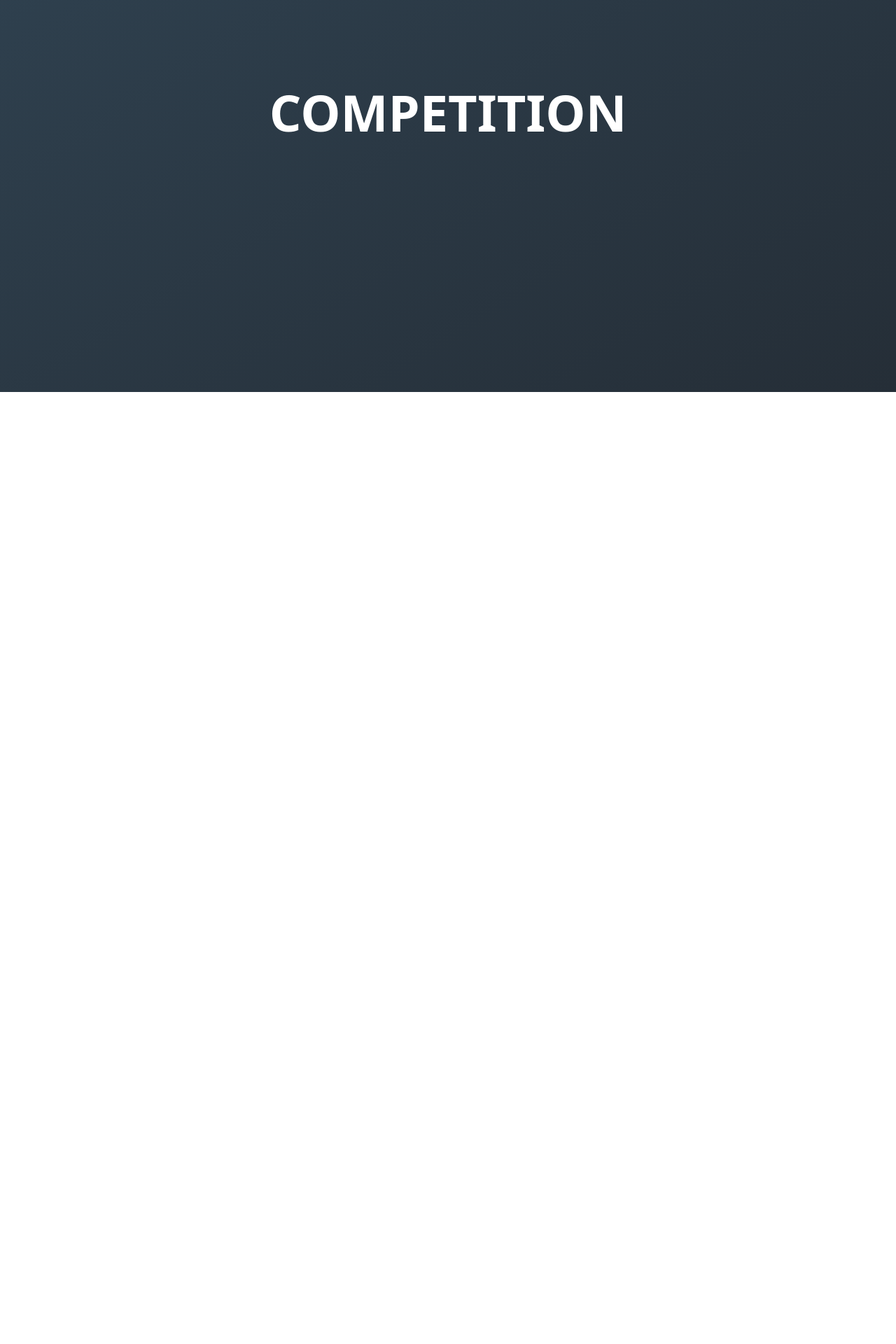
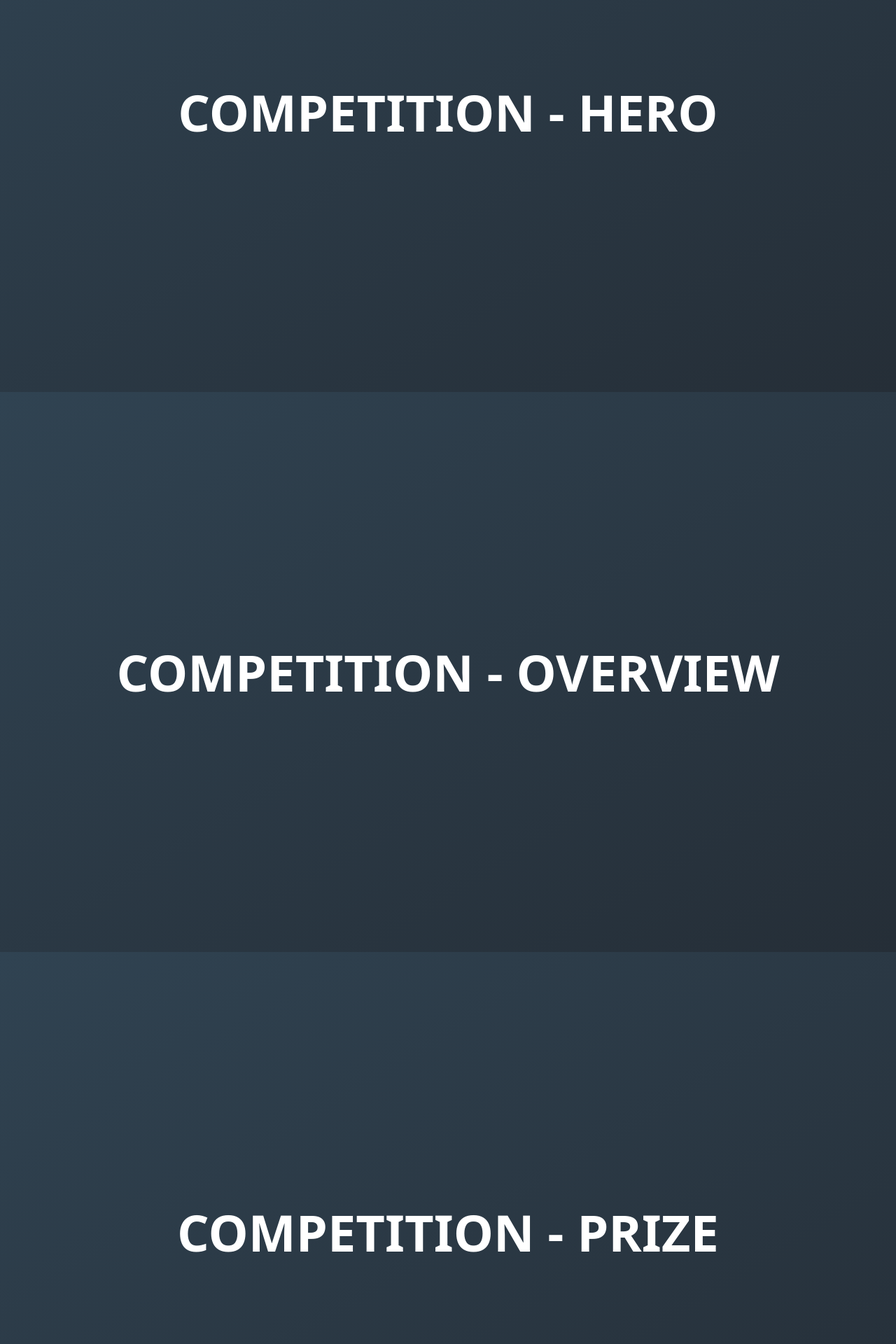
Before and after one commit to Harmerz/nescougm, a Next.js app: page /competition in a window 1280 px wide. Shown: the part 240-2160 px from the top of the page at 70% size. Before the commit the page ends 800 px from the top, so only its background shows below. Built offline with nearby package versions, Linux system fonts and the light colour scheme.

Commit message:
feat : competition page components

```diff
--- /dev/null
+++ b/components/pages/competition/HeroCompetition.js
@@ -0,0 +1,7 @@
+export function HeroCompetition() {
+  return (
+    <div className="justify-center bg-gradient-to-br from-bg-00 to-bg-01 h-[100vh] flex items-center">
+      <div className="text-7xl font-bold uppercase text-white">Competition - Hero</div>
+    </div>
+  )
+}
--- /dev/null
+++ b/components/pages/competition/Overview.js
@@ -0,0 +1,7 @@
+export function Overview() {
+  return (
+    <div className="justify-center bg-gradient-to-br from-bg-00 to-bg-01 h-[100vh] flex items-center">
+      <div className="text-7xl font-bold uppercase text-white">Competition - Overview</div>
+    </div>
+  )
+}
--- /dev/null
+++ b/components/pages/competition/Prize.js
@@ -0,0 +1,7 @@
+export function Prize() {
+  return (
+    <div className="justify-center bg-gradient-to-br from-bg-00 to-bg-01 h-[100vh] flex items-center">
+      <div className="text-7xl font-bold uppercase text-white">Competition - Prize</div>
+    </div>
+  )
+}
--- /dev/null
+++ b/components/pages/competition/Timeline.js
@@ -0,0 +1,7 @@
+export function Timeline() {
+  return (
+    <div className="justify-center bg-gradient-to-br from-bg-00 to-bg-01 h-[100vh] flex items-center">
+      <div className="text-7xl font-bold uppercase text-white">Competition - Timeline</div>
+    </div>
+  )
+}
--- /dev/null
+++ b/components/pages/competition/index.js
@@ -0,0 +1,4 @@
+export * from './HeroCompetition'
+export * from './Overview'
+export * from './Prize'
+export * from './Timeline'
--- a/pages/competition.js
+++ b/pages/competition.js
@@ -1,13 +1,20 @@
 import { BackToTop } from '../components/element/BackToTop'
-import { DefaultLayout } from '../components/layout'
+import { DefaultLayout, Footer } from '../components/layout'
+import { HeroCompetition, Overview, Prize, Timeline } from '../components/pages/competition'
 
 export default function Competition() {
   return (
     <DefaultLayout title="Competition - NESCO UGM 2023">
-      <div className="justify-center bg-gradient-to-br from-bg-00 to-bg-01 h-[100vh] flex items-center">
-        <div className="text-7xl font-bold uppercase text-white">Competition</div>
+      <div>
+        <HeroCompetition />
+        <Overview />
+        <Prize />
+        <Timeline />
         <BackToTop />
       </div>
+      <footer>
+        <Footer />
+      </footer>
     </DefaultLayout>
   )
 }
```
